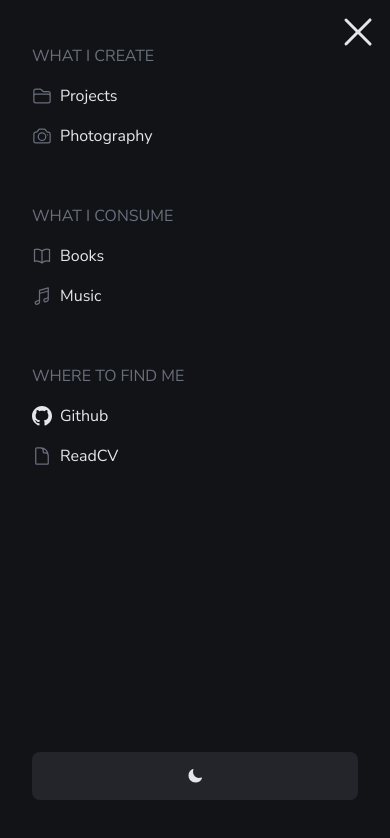
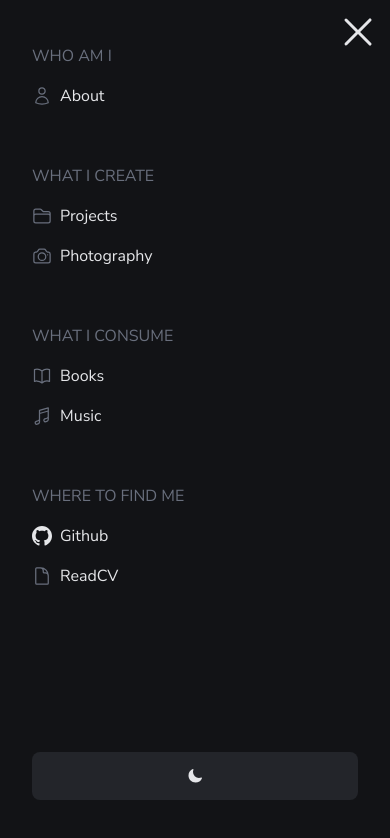
Before and after one commit to wongprom/test-next-13, a Next.js app: page / in a window 390 px wide. Both pictures are taken after a click on the icon 366 px from the left and 24 px from the top of the page. Shown: the top 838 px of the page. Built offline with nearby package versions, Linux system fonts and the light colour scheme.

Commit message:
NEW LAYOUT NAVBAR, add real linka/icon to about page
 Add brakpoint for navbar width.

```diff
--- a/components/Navbar.tsx
+++ b/components/Navbar.tsx
@@ -13,6 +13,7 @@ import {
   DocumentIcon,
   FolderIcon,
   MusicalNoteIcon,
+  UserIcon,
 } from '@heroicons/react/24/outline';
 import { mulish } from '../app/fonts/fonts';
 
@@ -102,7 +103,20 @@ const Navbar = () => {
             className="h-12 w-12 absolute top-2 right-2 cursor-pointer  text-[#E5E6E9]"
           />
 
-          <div className="flex h-screen md:w-1/2 flex-col gap-14 py-11 px-8 bg-[#121316]">
+          <div className="flex h-screen sm:w-2/3 md:w-1/2 flex-col gap-14 py-11 px-8 bg-[#121316]">
+            <ul>
+              <p className="">WHO AM I</p>
+              <li className="flex items-center pt-4">
+                <UserIcon className="h-5 w-5" />
+                <Link
+                  href={'/about'}
+                  className=" hover:text-[#eeeeee] cursor-pointer pl-2 text-[#E5E6E9]"
+                  onClick={handlerClick}
+                >
+                  About
+                </Link>
+              </li>
+            </ul>
             <ul>
               <p className="">WHAT I CREATE</p>
               <li className="flex items-center pt-4">
```
